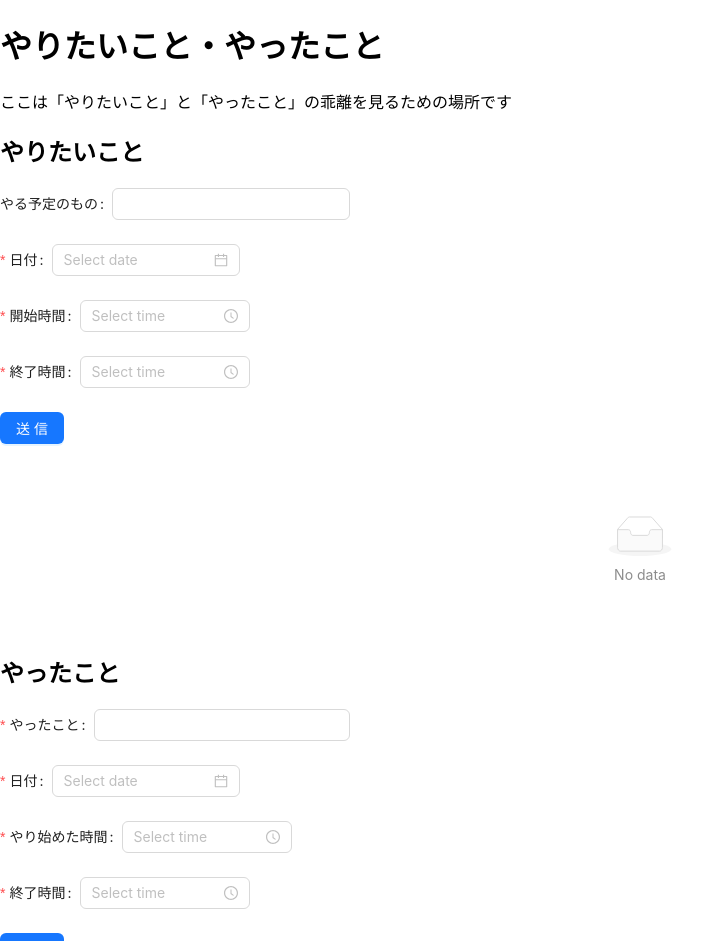
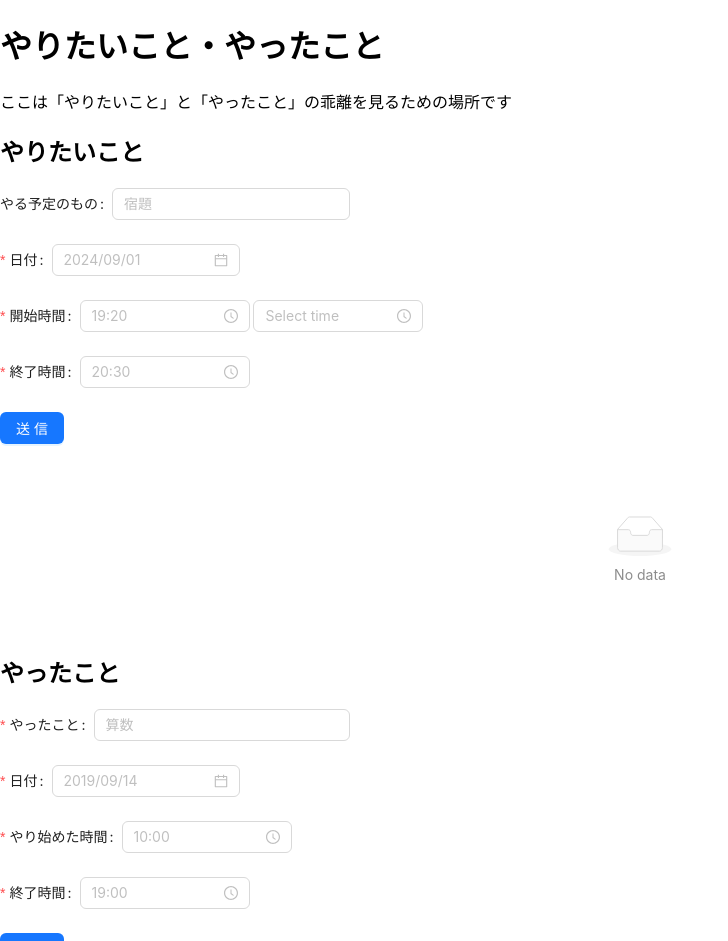
Before and after one commit to 1m4nim/aboutstudy_2, a React (Create React App) app: page /todo in a window 1280 px wide. Shown: the top 941 px of the page, without its empty margins (0-728 px from the left). Built offline with nearby package versions, Linux system fonts and the light colour scheme.

Commit message:
placeholderを正しく表示できるようにした

```diff
--- a/src/component/Todo.js
+++ b/src/component/Todo.js
@@ -147,12 +147,11 @@ export default function Todo() {
                         <Form.Item
                             label="やる予定のもの"
 
-                            placeholder="宿題"
                             value={goalInput}
                             onChange={(e) => setGoalInput(e.target.value)}
                             style={{ width: "350px" }}
                         >
-                            <Input />
+                            <Input placeholder="宿題" />
 
                         </Form.Item>
 
@@ -162,10 +161,10 @@ export default function Todo() {
                             value={goalDate}
                             onChange={setGoalDate}
                             // disabledate={disablePastDates} // 過去の日付を選べないようにする
-                            placeholder="2024/09/01"
                             required
                         >
-                            <DatePicker disabledDate={disablePastDates} />
+                            <DatePicker placeholder="2024/09/01" />
+
                         </Form.Item>
 
                         <Form.Item
@@ -173,11 +172,11 @@ export default function Todo() {
                             value={goalStartTime}
                             onChange={setGoalStartTime}
                             format="HH:mm"
-                            placeholder="19:20"
+
                             // disabledTime={disablePastTimes} // 過去の時間を選べないようにする
                             required
                         >
-                            <TimePicker disabledDate={disablePastTimes} />
+                            <TimePicker placeholder="19:20" />                            <TimePicker disabledDate={disablePastTimes} />
                         </Form.Item>
 
                         <Form.Item
@@ -185,11 +184,11 @@ export default function Todo() {
                             value={goalEndTime}
                             onChange={setGoalEndTime}
                             format="HH:mm"
-                            placeholder="20:30"
+
                             // disabledTime={disablePastTimes} // 過去の時間を選べないようにする
                             required
                         >
-                            <TimePicker disabledTime={disablePastTimes} />
+                            <TimePicker placeholder="20:30" />
                         </Form.Item>
 
                         <Form.Item>
@@ -219,21 +218,21 @@ export default function Todo() {
                             label="やったこと"
                             value={doneInput}
                             onChange={(e) => setDoneInput(e.target.value)}
-                            placeholder="算数"
+
                             style={{ width: "350px" }}
                             required
                         >
-                            < Input />
+                            < Input placeholder="算数" />
                         </Form.Item>
 
                         <Form.Item
                             label="日付"
                             value={doneDate}
                             onChange={setDoneDate}
-                            placeholder="2019/09/14"
+
                             required
                         >
-                            <DatePicker />
+                            <DatePicker placeholder="2019/09/14" />
                         </Form.Item>
 
                         <Form.Item
@@ -241,10 +240,10 @@ export default function Todo() {
                             value={doneStartTime}
                             onChange={setDoneStartTime}
                             format="HH:mm"
-                            placeholder="10:00"
+
                             required
                         >
-                            <TimePicker />
+                            <TimePicker placeholder="10:00" />
                         </Form.Item>
 
                         <Form.Item
@@ -252,10 +251,10 @@ export default function Todo() {
                             value={doneEndTime}
                             onChange={setDoneEndTime}
                             format="HH:mm"
-                            placeholder="19:00"
+
                             required
                         >
-                            <TimePicker />
+                            <TimePicker placeholder="19:00" />
                         </Form.Item>
 
                         <Form.Item>
```
